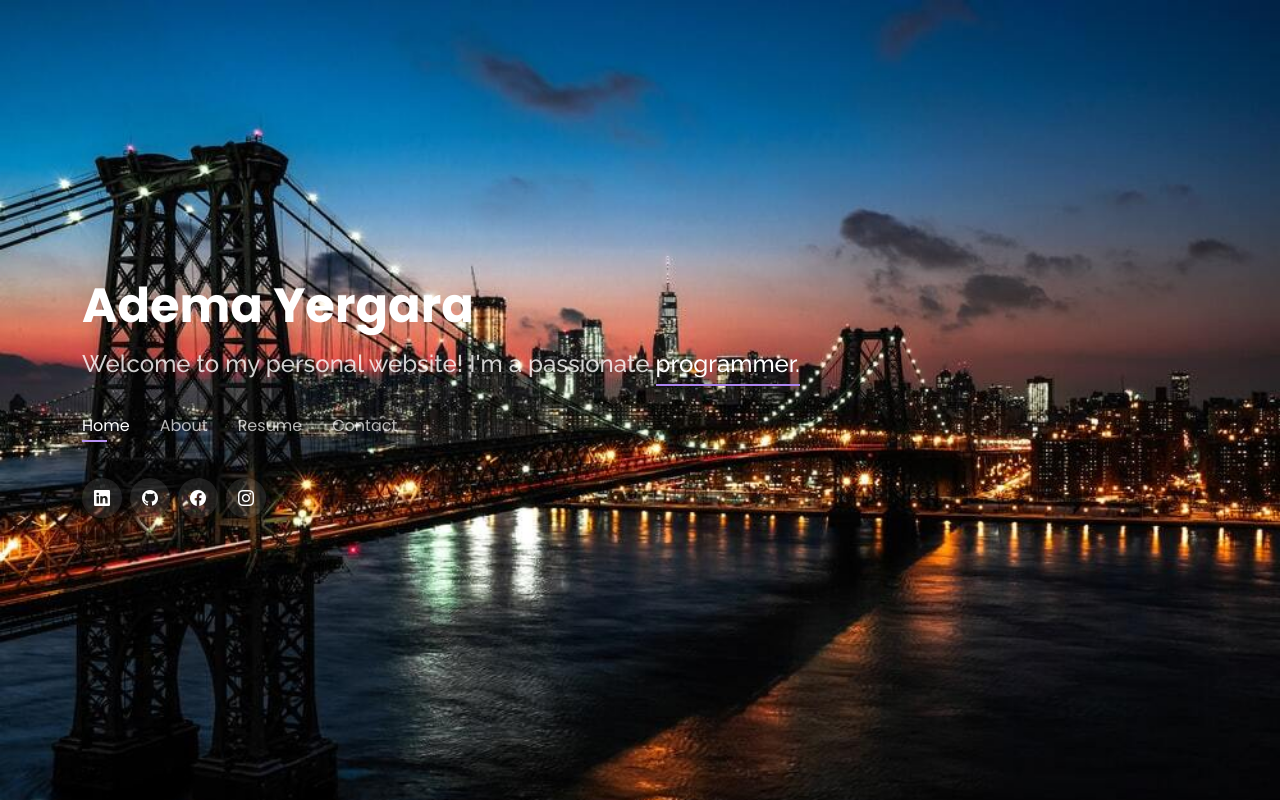
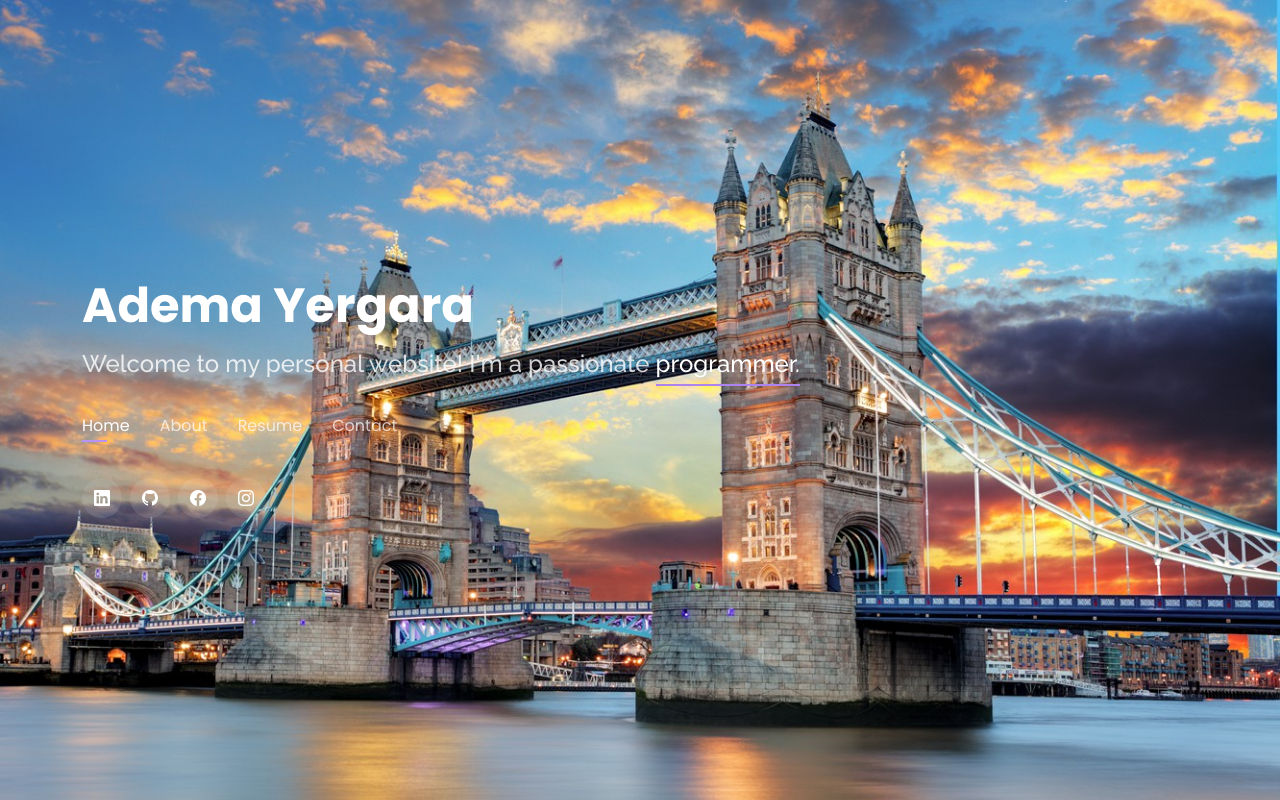
Before and after one commit to Ademaove/mywebsite, a PHP site: page / in a window 1280 px wide. Run offline with PHP 8.4, Linux system fonts and the light colour scheme; data comes from the database, SQL or seed files in the repository; data that the repository does not hold is empty.

Commit message:
background image changed

```diff
--- a/assets/css/style.css
+++ b/assets/css/style.css
@@ -19,7 +19,7 @@ body {
 body::before {
   content: "";
   position: fixed;
-  background: #040404 url("../img/photo.jpg") top right no-repeat;
+  background: #040404 url("../img/london-england-tower-bridge.jpg") top right no-repeat;
   background-size: cover;
   left: 0;
   right: 0;
```
Also changed, not shown: assets/img/london-england-tower-bridge.jpg (added).
